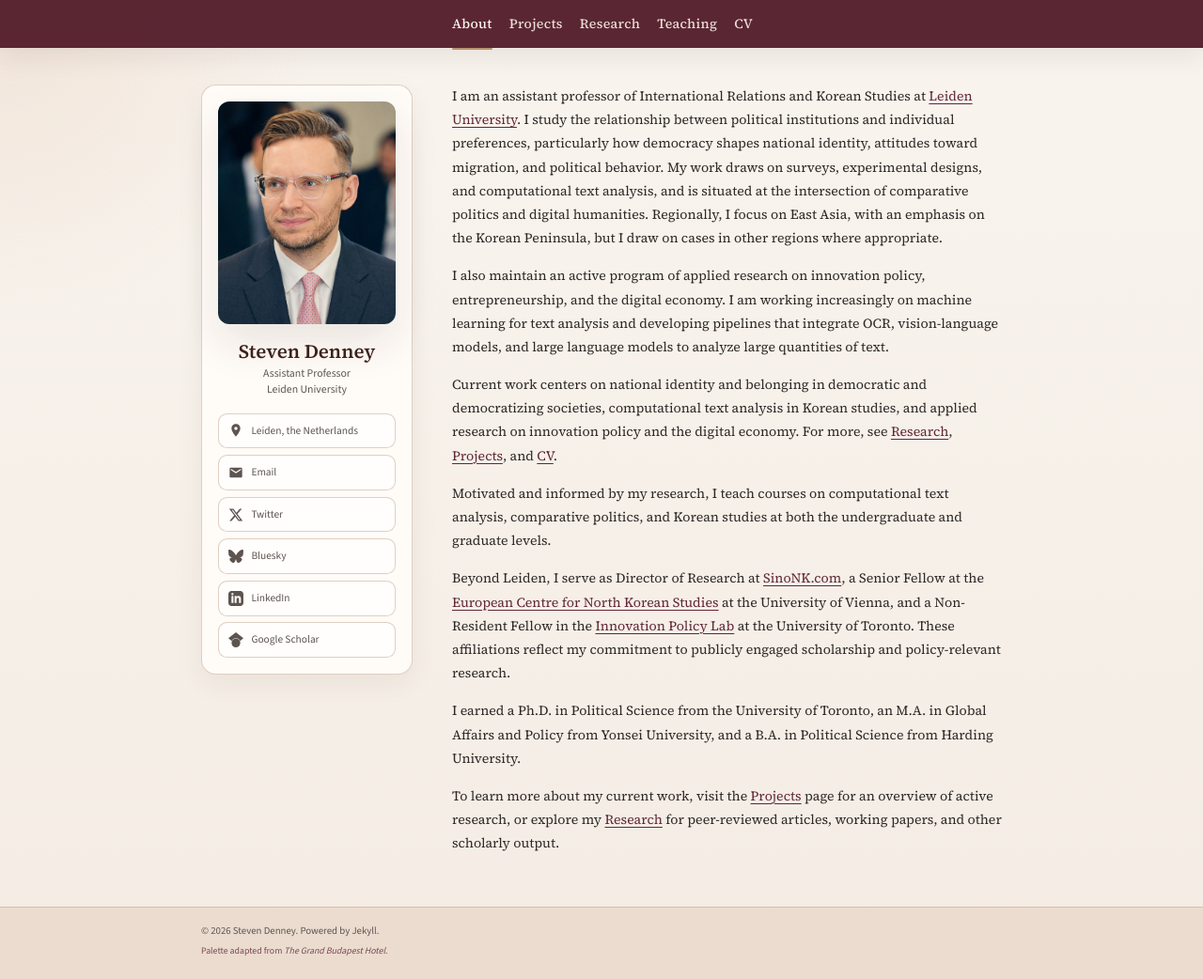
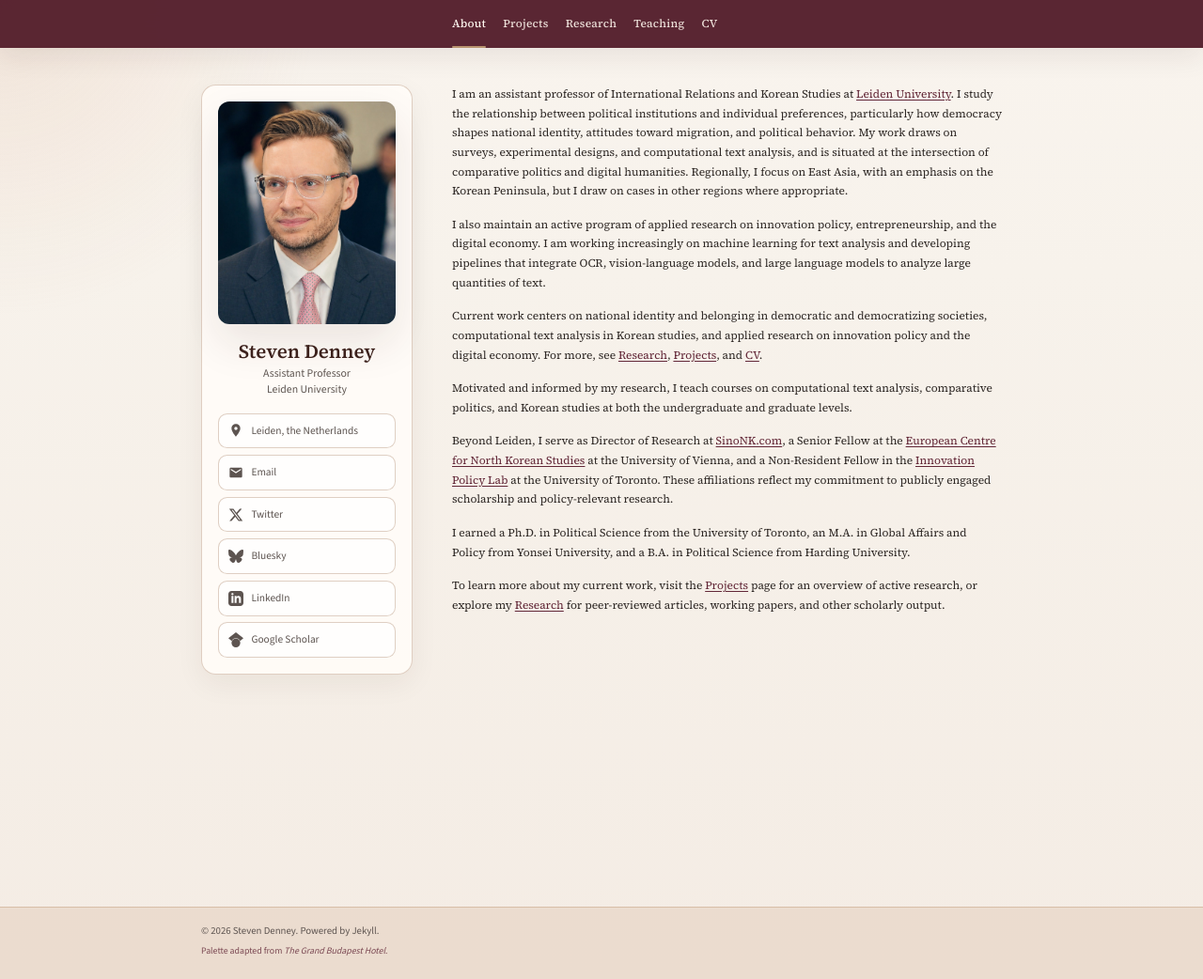
Before and after one commit to scdenney/scdenney.github.io, a Jekyll site: the page built from index.md, in a window 1280 px wide and 1042 px high. Shown: the whole window at 94% size. Built offline with Jekyll 4.4.1, drawn with Linux system fonts in a browser that asks for light colours.

Commit message:
Normalize site text sizing

```diff
--- a/_includes/head.html
+++ b/_includes/head.html
@@ -7,6 +7,6 @@
 <link rel="preconnect" href="https://fonts.gstatic.com" crossorigin>
 <link href="https://fonts.googleapis.com/css2?family=Source+Sans+3:wght@400;500;600;700&family=Source+Serif+4:opsz,wght@8..60,400;8..60,500;8..60,600;8..60,700&display=swap" rel="stylesheet">
 
-<link rel="stylesheet" href="{{ '/assets/css/style.css?v=20260505c' | relative_url }}">
+<link rel="stylesheet" href="{{ '/assets/css/style.css?v=20260505d' | relative_url }}">
 
 <link rel="icon" type="image/svg+xml" href="{{ '/assets/images/favicon.svg' | relative_url }}">
--- a/assets/css/style.css
+++ b/assets/css/style.css
@@ -31,7 +31,7 @@
   --content-width: 74rem;
   --section-width: 58rem;
   --section-width-wide: 68rem;
-  --lead-copy-size: 1.18rem;
+  --lead-copy-size: 1rem;
   --lead-copy-line-height: 1.78;
 }
 
@@ -53,7 +53,7 @@ body {
   display: flex;
   flex-direction: column;
   font-family: var(--font-serif);
-  font-size: 1.05rem;
+  font-size: 1rem;
   line-height: 1.72;
   color: var(--color-text);
   -webkit-font-smoothing: antialiased;
@@ -398,12 +398,6 @@ hr {
   margin-bottom: 0;
 }
 
-.layout-home .page-content > p,
-.page-inline-summary {
-  font-size: var(--lead-copy-size);
-  line-height: var(--lead-copy-line-height);
-}
-
 .section-layout {
   max-width: var(--section-width);
 }
@@ -426,13 +420,13 @@ hr {
   max-width: 50rem;
   margin: 0;
   color: var(--color-text-soft);
-  font-size: 1.08rem;
+  font-size: inherit;
 }
 
 .page-intro {
   margin-bottom: 1.75rem;
   color: var(--color-text-soft);
-  font-size: 1.08rem;
+  font-size: inherit;
   line-height: 1.72;
 }
 
```
